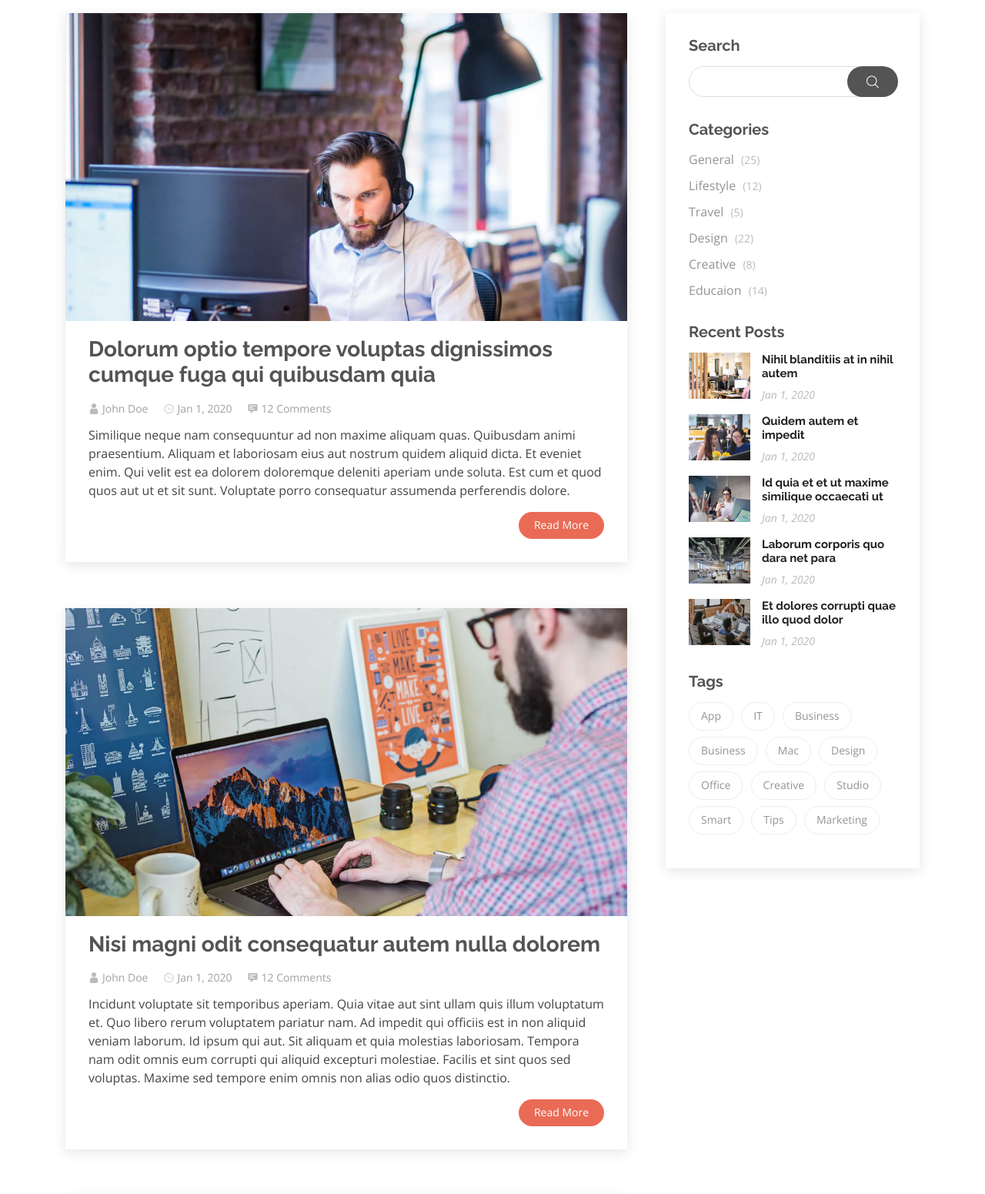
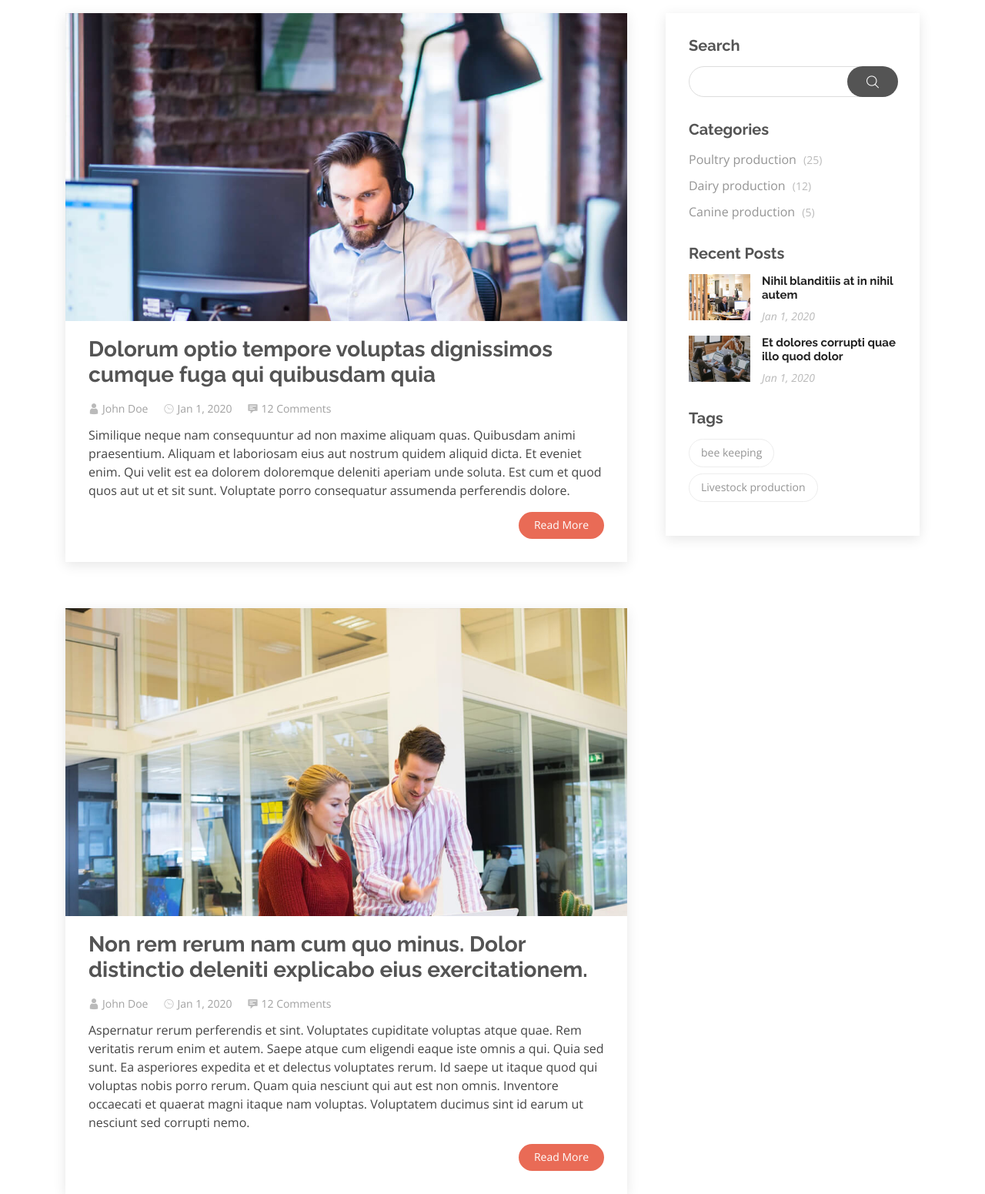
Before and after one commit to BabGee/zecon, a Django app: page /blog/ in a window 1280 px wide. Shown: the part 316-1867 px from the top of the page at 77% size. Run offline with Django 3.2, Linux system fonts and the light colour scheme; some libraries are stand-ins or nearby versions.

Commit message:
frontend changes

```diff
--- a/vetWeb/soin/portals/models.py
+++ b/vetWeb/soin/portals/models.py
@@ -287,7 +287,7 @@
 	if_yes_give_insuring_company = models.CharField(max_length=100, null=True, blank=True,verbose_name='If yes,give the insuring company')
 	date_of_culling = models.DateField(verbose_name='Date of culling')
 	give_reason_for_culling = models.CharField(max_length=200,null=True,blank=True,verbose_name='Give reason for culling')
-	Attach_photos_of_your_animal = models.ImageField(upload_to=None, height_field=None, width_field=None, max_length=100,verbose_name='Upload photos')
+	Attach_photos_of_your_animal = models.ImageField(upload_to='vet_photos', height_field=None, width_field=None, max_length=100,verbose_name='Upload photos')
 	comment = models.CharField(max_length=100, null=True, blank=True)
 
 
--- a/vetWeb/soin/soin/urls.py
+++ b/vetWeb/soin/soin/urls.py
@@ -50,7 +50,8 @@
     path('pregnancy_diagnosis',portal_views.pregnancy_diagnosis,name='pregnancy_diagnosis'),
     path('calf_registration', portal_views.calf_registration, name='calf-registration'),
     path('livestock_inventory', portal_views.livestock_inventory, name='livestock-inventory'),
-    path('consultation',portal_views.consultation,name='consultation')
+    path('consultation',portal_views.consultation,name='consultation'),
+    path('gallery/', portal_views.display_images, name='display-images')
 ]
 
 if settings.DEBUG:
--- a/vetWeb/soin/vet/templates/vet/blog.html
+++ b/vetWeb/soin/vet/templates/vet/blog.html
@@ -48,66 +48,6 @@
                 <p>
                   Similique neque nam consequuntur ad non maxime aliquam quas. Quibusdam animi praesentium. Aliquam et laboriosam eius aut nostrum quidem aliquid dicta.
                   Et eveniet enim. Qui velit est ea dolorem doloremque deleniti aperiam unde soluta. Est cum et quod quos aut ut et sit sunt. Voluptate porro consequatur assumenda perferendis dolore.
-                </p>
-                <div class="read-more">
-                  <a href="blog-single.html">Read More</a>
-                </div>
-              </div>
-
-            </article><!-- End blog entry -->
-
-            <article class="entry">
-
-              <div class="entry-img">
-                <img src="assets/img/blog-2.jpg" alt="" class="img-fluid">
-              </div>
-
-              <h2 class="entry-title">
-                <a href="blog-single.html">Nisi magni odit consequatur autem nulla dolorem</a>
-              </h2>
-
-              <div class="entry-meta">
-                <ul>
-                  <li class="d-flex align-items-center"><i class="icofont-user"></i> <a href="blog-single.html">John Doe</a></li>
-                  <li class="d-flex align-items-center"><i class="icofont-wall-clock"></i> <a href="blog-single.html"><time datetime="2020-01-01">Jan 1, 2020</time></a></li>
-                  <li class="d-flex align-items-center"><i class="icofont-comment"></i> <a href="blog-single.html">12 Comments</a></li>
-                </ul>
-              </div>
-
-              <div class="entry-content">
-                <p>
-                  Incidunt voluptate sit temporibus aperiam. Quia vitae aut sint ullam quis illum voluptatum et. Quo libero rerum voluptatem pariatur nam.
-                  Ad impedit qui officiis est in non aliquid veniam laborum. Id ipsum qui aut. Sit aliquam et quia molestias laboriosam. Tempora nam odit omnis eum corrupti qui aliquid excepturi molestiae. Facilis et sint quos sed voluptas. Maxime sed tempore enim omnis non alias odio quos distinctio.
-                </p>
-                <div class="read-more">
-                  <a href="blog-single.html">Read More</a>
-                </div>
-              </div>
-
-            </article><!-- End blog entry -->
-
-            <article class="entry">
-
-              <div class="entry-img">
-                <img src="assets/img/blog-3.jpg" alt="" class="img-fluid">
-              </div>
-
-              <h2 class="entry-title">
-                <a href="blog-single.html">Possimus soluta ut id suscipit ea ut. In quo quia et soluta libero sit sint.</a>
-              </h2>
-
-              <div class="entry-meta">
-                <ul>
-                  <li class="d-flex align-items-center"><i class="icofont-user"></i> <a href="blog-single.html">John Doe</a></li>
-                  <li class="d-flex align-items-center"><i class="icofont-wall-clock"></i> <a href="blog-single.html"><time datetime="2020-01-01">Jan 1, 2020</time></a></li>
-                  <li class="d-flex align-items-center"><i class="icofont-comment"></i> <a href="blog-single.html">12 Comments</a></li>
-                </ul>
-              </div>
-
-              <div class="entry-content">
-                <p>
-                  Aut iste neque ut illum qui perspiciatis similique recusandae non. Fugit autem dolorem labore omnis et. Eum temporibus fugiat voluptate enim tenetur sunt omnis.
-                  Doloremque est saepe laborum aut. Ipsa cupiditate ex harum at recusandae nesciunt. Ut dolores velit.
                 </p>
                 <div class="read-more">
                   <a href="blog-single.html">Read More</a>
@@ -174,12 +114,9 @@
               <h3 class="sidebar-title">Categories</h3>
               <div class="sidebar-item categories">
                 <ul>
-                  <li><a href="#">General <span>(25)</span></a></li>
-                  <li><a href="#">Lifestyle <span>(12)</span></a></li>
-                  <li><a href="#">Travel <span>(5)</span></a></li>
-                  <li><a href="#">Design <span>(22)</span></a></li>
-                  <li><a href="#">Creative <span>(8)</span></a></li>
-                  <li><a href="#">Educaion <span>(14)</span></a></li>
+                  <li><a href="#">Poultry production <span>(25)</span></a></li>
+                  <li><a href="#">Dairy production <span>(12)</span></a></li>
+                  <li><a href="#">Canine production <span>(5)</span></a></li>
                 </ul>
 
               </div><!-- End sidebar categories-->
@@ -189,24 +126,6 @@
                 <div class="post-item clearfix">
                   <img src="assets/img/blog-recent-1.jpg" alt="">
                   <h4><a href="blog-single.html">Nihil blanditiis at in nihil autem</a></h4>
-                  <time datetime="2020-01-01">Jan 1, 2020</time>
-                </div>
-
-                <div class="post-item clearfix">
-                  <img src="assets/img/blog-recent-2.jpg" alt="">
-                  <h4><a href="blog-single.html">Quidem autem et impedit</a></h4>
-                  <time datetime="2020-01-01">Jan 1, 2020</time>
-                </div>
-
-                <div class="post-item clearfix">
-                  <img src="assets/img/blog-recent-3.jpg" alt="">
-                  <h4><a href="blog-single.html">Id quia et et ut maxime similique occaecati ut</a></h4>
-                  <time datetime="2020-01-01">Jan 1, 2020</time>
-                </div>
-
-                <div class="post-item clearfix">
-                  <img src="assets/img/blog-recent-4.jpg" alt="">
-                  <h4><a href="blog-single.html">Laborum corporis quo dara net para</a></h4>
                   <time datetime="2020-01-01">Jan 1, 2020</time>
                 </div>
 
@@ -221,18 +140,8 @@
               <h3 class="sidebar-title">Tags</h3>
               <div class="sidebar-item tags">
                 <ul>
-                  <li><a href="#">App</a></li>
-                  <li><a href="#">IT</a></li>
-                  <li><a href="#">Business</a></li>
-                  <li><a href="#">Business</a></li>
-                  <li><a href="#">Mac</a></li>
-                  <li><a href="#">Design</a></li>
-                  <li><a href="#">Office</a></li>
-                  <li><a href="#">Creative</a></li>
-                  <li><a href="#">Studio</a></li>
-                  <li><a href="#">Smart</a></li>
-                  <li><a href="#">Tips</a></li>
-                  <li><a href="#">Marketing</a></li>
+                  <li><a href="#">bee keeping</a></li>
+                  <li><a href="#">Livestock production</a></li>
                 </ul>
 
               </div><!-- End sidebar tags-->
```
Also changed, not shown: vetWeb/soin/portals/templates/portals/gallery.html (added, +27 -0 lines), vetWeb/soin/portals/templates/portals/sidebarFarmer.html (+7 -0 lines), vetWeb/soin/portals/views.py (+11 -3 lines), vetWeb/soin/portals/migrations/0003_auto_20210302_1553.py (added).
